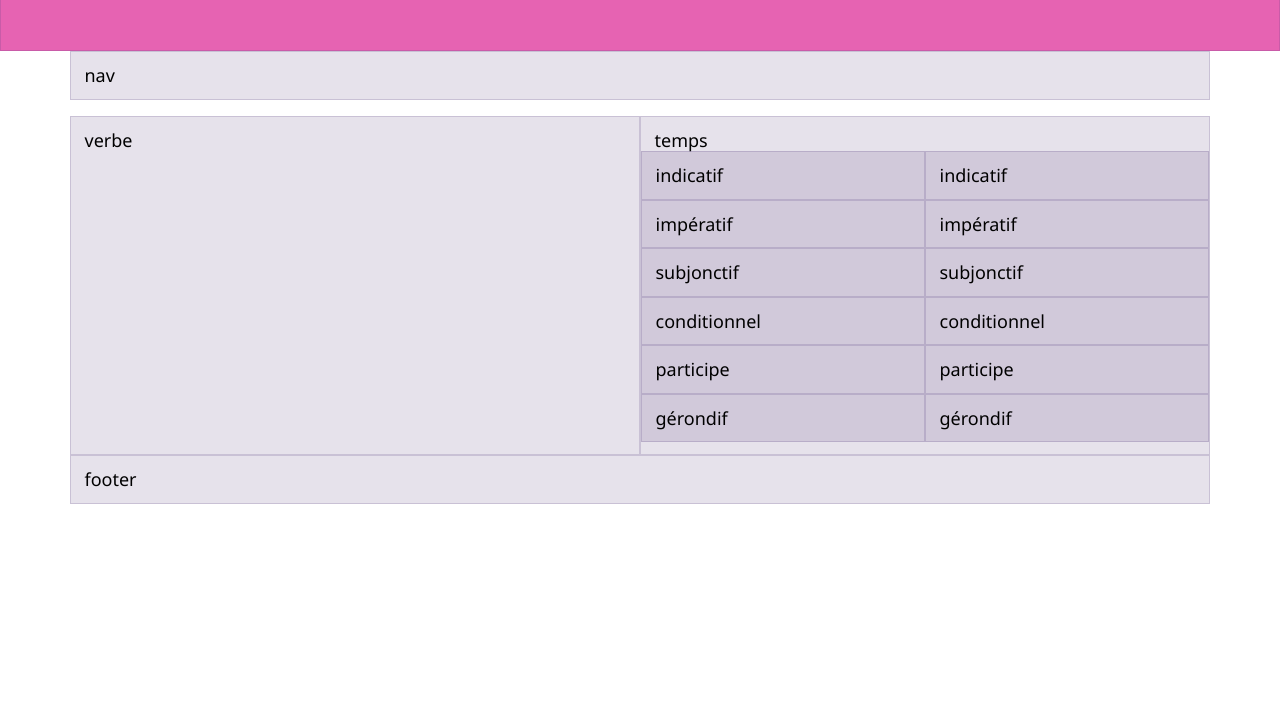
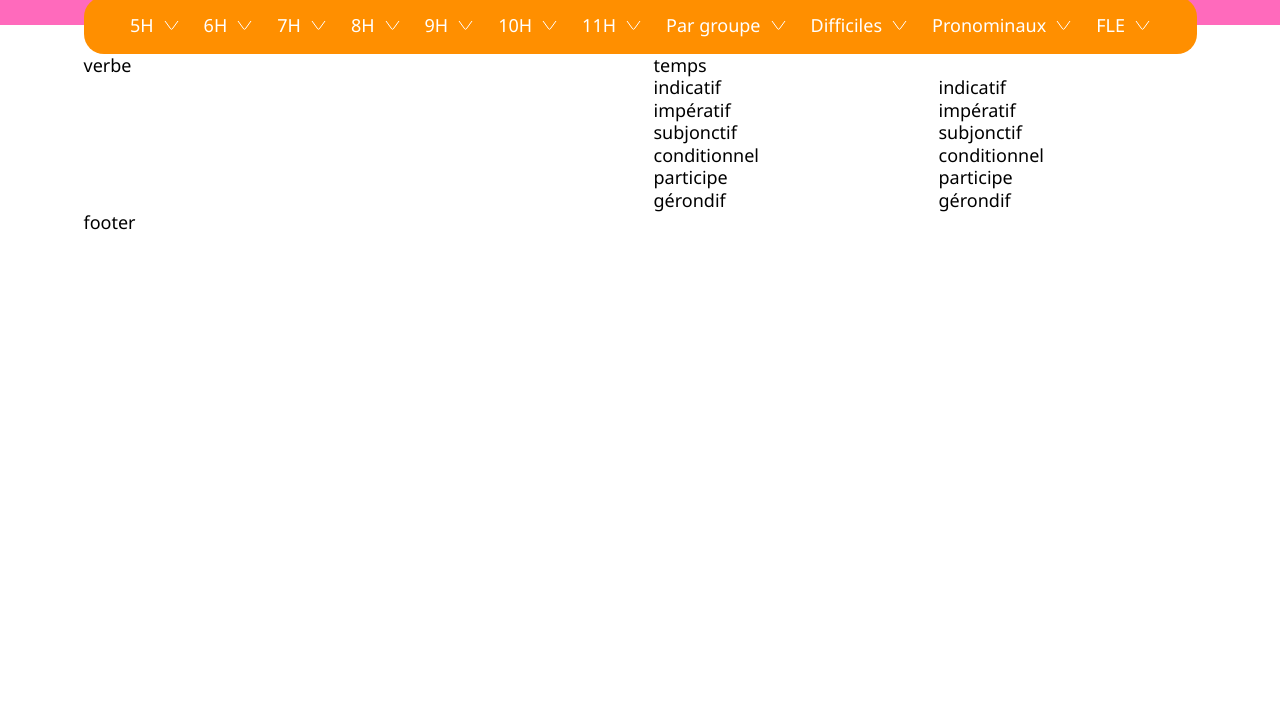
Before and after one commit to elisemutrux/11-Tatitotu, a website built with Parcel: page src/index.html in a window 1280 px wide. Shown: the part 85-800 px from the top of the page. Built offline with nearby package versions, Linux system fonts and the light colour scheme.

Commit message:
navigation

```diff
--- a/src/index.html
+++ b/src/index.html
@@ -44,7 +44,21 @@
     </div>
     <div class="container">
       <div class="row">
-        <div class="col-12">nav</div>
+        <div class="col-12">
+          <ul class="nav-list">
+            <li>5H</li>
+            <li>6H</li>
+            <li>7H</li>
+            <li>8H</li>
+            <li>9H</li>
+            <li>10H</li>
+            <li>11H</li>
+            <li>Par groupe</li>
+            <li>Difficiles</li>
+            <li>Pronominaux</li>
+            <li>FLE</li>
+          </ul>
+        </div>
       </div>
       <div class="row">
         <div class="col-6">verbe</div>
--- a/src/scss/_base.scss
+++ b/src/scss/_base.scss
@@ -40,17 +40,17 @@ video {
   vertical-align: middle;
 }
 
-.row + .row {
-  margin-top: 16px;
-}
+// .row + .row {
+//   margin-top: 16px;
+// }
 
-.row > .col,
-.row > [class^="col-"] {
-  padding-top: 12px;
-  padding-bottom: 12px;
-  background-color: rgba(86, 61, 124, 0.15);
-  border: 1px solid rgba(86, 61, 124, 0.2);
-}
+// .row > .col,
+// .row > [class^="col-"] {
+//   padding-top: 12px;
+//   padding-bottom: 12px;
+//   background-color: rgba(86, 61, 124, 0.15);
+//   border: 1px solid rgba(86, 61, 124, 0.2);
+// }
 
 /* ====================================
 // base rules
--- a/src/scss/modules/_nav.scss
+++ b/src/scss/modules/_nav.scss
@@ -0,0 +1,22 @@
+.nav-list {
+  list-style: none;
+  display: flex;
+  justify-content: center;
+  color: white;
+  background: #ff8f00;
+  padding: 17px;
+  border-radius: 20px;
+  margin-top: -28px;
+
+  li {
+    background-image: url(../../img/list-puce.svg);
+    background-repeat: no-repeat;
+    background-position: right center;
+    padding-right: 25px;
+    padding-left: 25px;
+
+    &:first-child {
+      padding-left: 0;
+    }
+  }
+}
```
Also changed, not shown: img/list-puce.svg (added).
